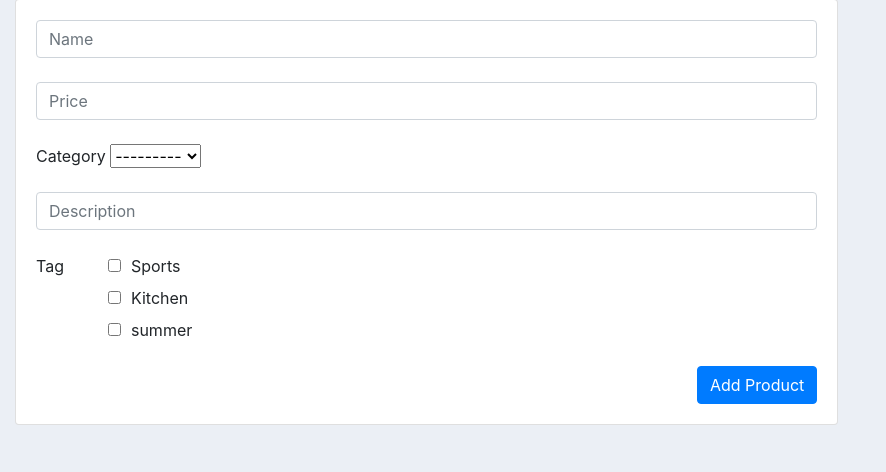
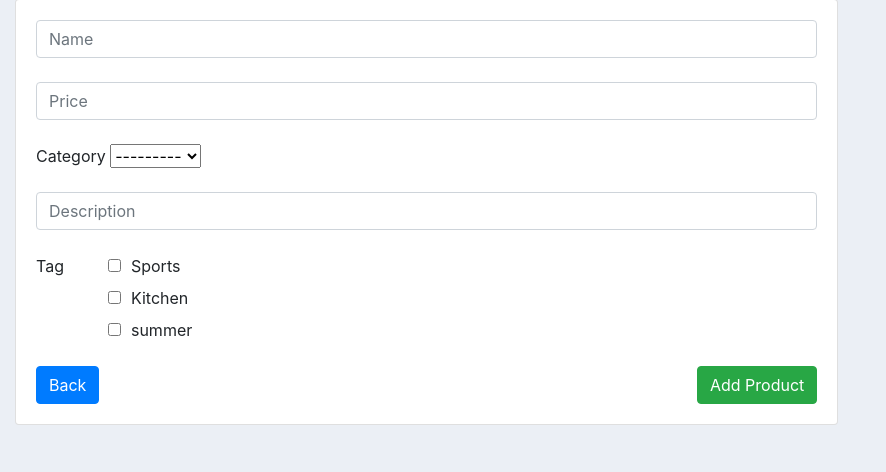
Before and after one commit to Suleiman99Hesham/Customer-relationship-management, a Django app: page /new_product/ in a window 1280 px wide. Shown: the part 165-637 px from the top of the page, without its empty margins (0-886 px from the left). Run offline with Django 3.2, Linux system fonts and the light colour scheme; a user stored in the database is signed in; data comes from the database, SQL or seed files in the repository; some libraries are stand-ins or nearby versions.

Commit message:
add back button in make new product form

```diff
--- a/CRM/accounts/templates/accounts/product_form.html
+++ b/CRM/accounts/templates/accounts/product_form.html
@@ -30,7 +30,8 @@
                     {{form.tag}}
                     </div>
                     <br>
-                    <input type="submit" class="btn btn-primary" value='Add Product' style="float: right;"></input>
+                    <input type="submit" class="btn btn-success" value='Add Product' style="float: right;"></input>
+                    <a class="btn btn-primary" href="{% url 'products' %}">Back</a>
                 </form>
             </div>
         </div>
```
